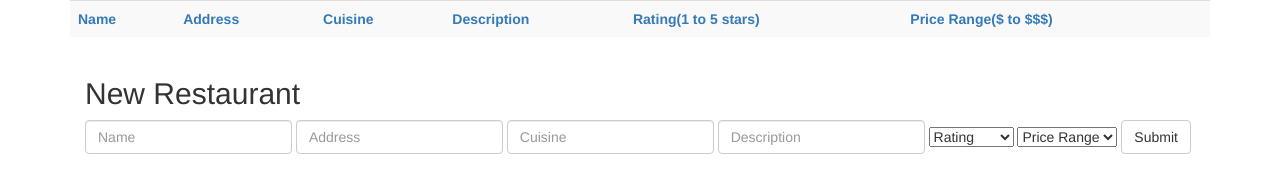
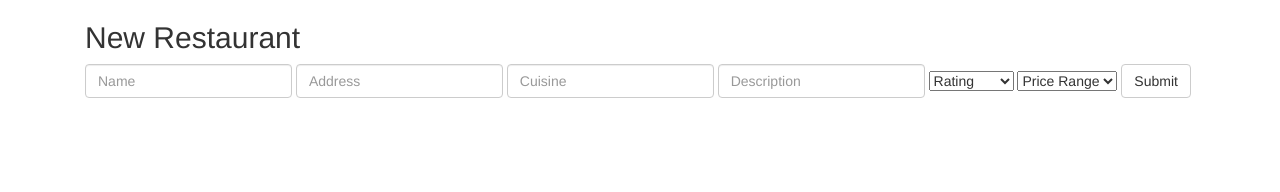
Before and after one commit to IanMcKe/best_restaurants_angularJS, a plain HTML site: page index.html in a window 1280 px wide. Drawn offline with nearby package versions, Linux system fonts and the light colour scheme.

Commit message:
table header is hidden if there are no restaurants

```diff
--- a/index.html
+++ b/index.html
@@ -26,7 +26,7 @@
         <div class="col-md-12">
           <h2 ng-show="restaurants.length && filtered.length">Restaurant List</h2>
           <h2 ng-show="restaurants.length && !filtered.length">No Match</h2>
-          <table class="table table-striped table-responsive">
+          <table class="table table-striped table-responsive" ng-show="restaurants.length && filtered.length">
             <tr>
               <th>
                 <a href="" ng-click="order('name')">Name</a>
```
